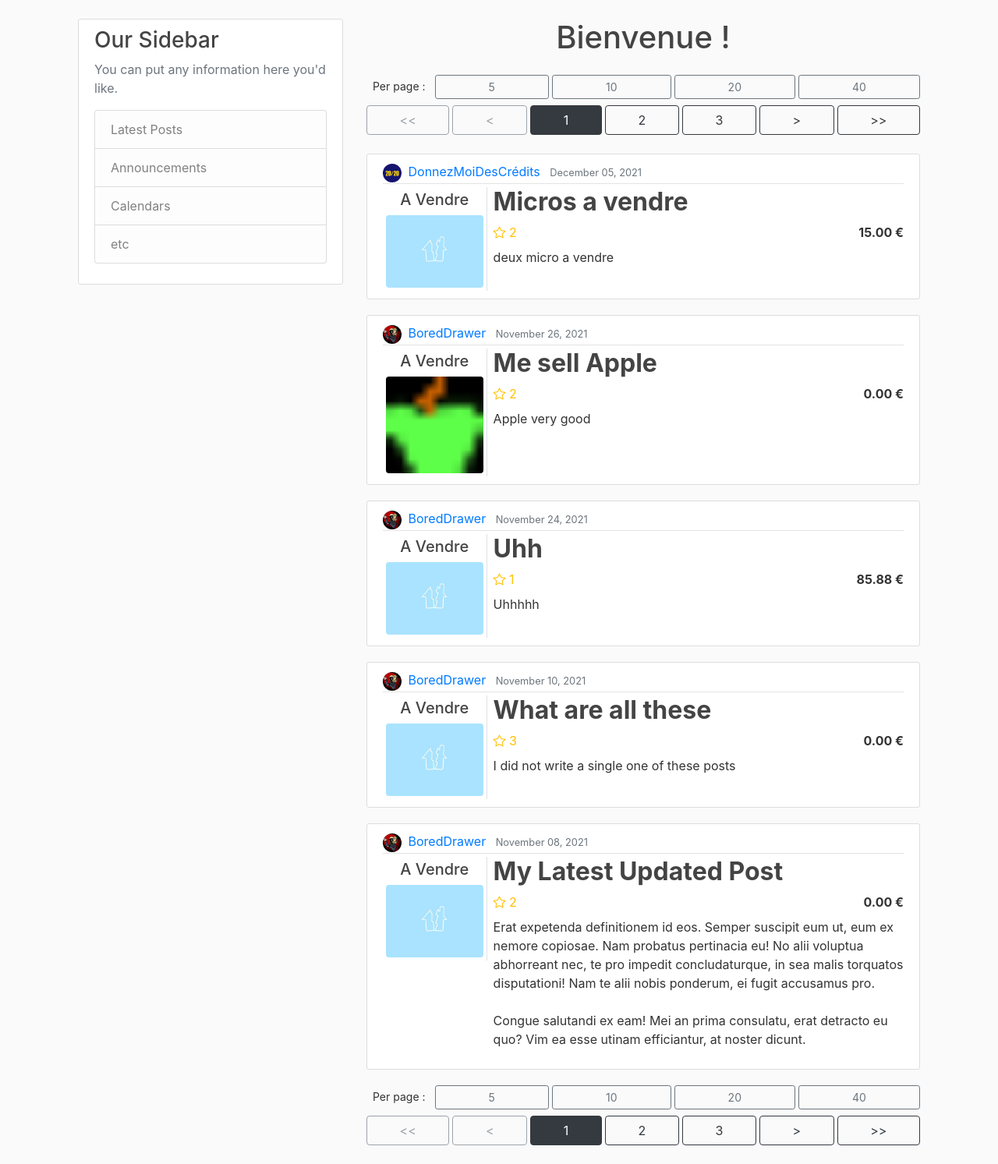
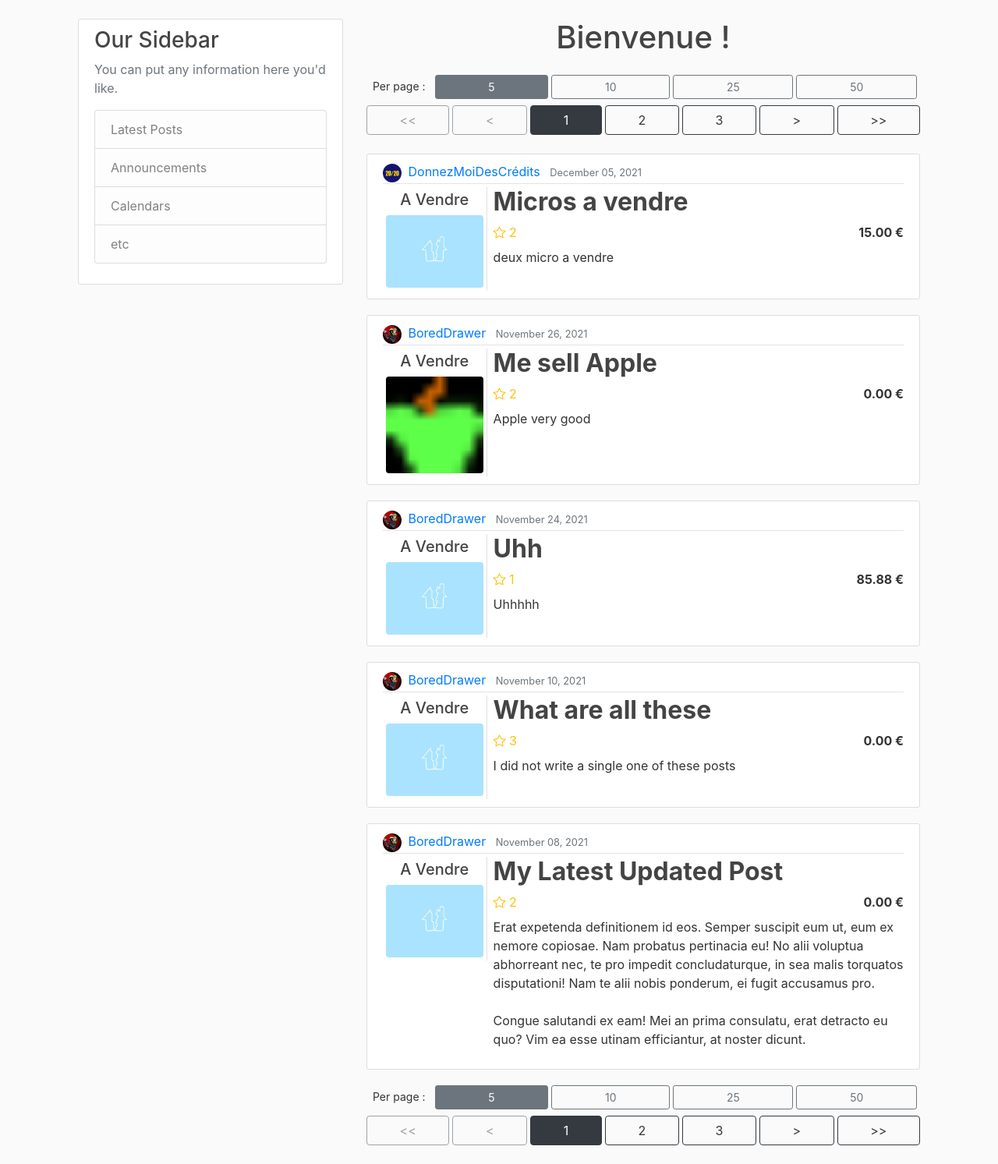
Before and after one commit to JessyEstTropCool/Q3-Projet-Web-HelbImmo, a Django app: page / in a window 1280 px wide. Shown: the part 56-1549 px from the top of the page at 78% size. Run offline with Django 3.2, Linux system fonts and the light colour scheme; data comes from the database, SQL or seed files in the repository; both versions use the stored data as it was after the commit; some libraries are stand-ins or nearby versions.

Commit message:
Amélioration pagination

```diff
--- a/HELBImmo/blog/templates/blog/base.html
+++ b/HELBImmo/blog/templates/blog/base.html
@@ -160,32 +160,11 @@
                 }
             });
 
-            /*for (let elem of document.getElementsByClassName('js-get'))
+            $('.js-map').each(function(compt, elem)
             {
-                let key = elem.getAttribute('data-key');
-                let value = elem.getAttribute('data-value');
 
-                if (key != null && value != null) console.log(key + " = " + value);
-            }*/
+            });
         });
-    </script>
-
-    <script>
-        /*const queryString = window.location.search;
-        let searchParams = new URLSearchParams(queryString);
-
-        for (let [key, value] of searchParams) {
-            console.log(key + " = " + value);
-        }
-
-        if ( searchParams.has('page') === true )
-        {
-            searchParams.set('page', 69);
-        }
-
-        for (let [key, value] of searchParams) {
-            console.log(key + " = " + value);
-        }*/
     </script>
     {% block scripts %}{% endblock %}
 </body>
--- a/HELBImmo/blog/templates/blog/subtemplates/pagination.html
+++ b/HELBImmo/blog/templates/blog/subtemplates/pagination.html
@@ -1,11 +1,13 @@
 {% if is_paginated %}
     <div class="d-flex flex-row mb-1">
         <span class="btn-sm mr-1">Per page : </span>
-        <a class="js-get btn btn-sm btn-outline-secondary flex-grow mb-1 mr-1" data-key="paginate_by" data-value="5">5</a>
-        <a class="js-get btn btn-sm btn-outline-secondary flex-grow mb-1 mr-1" data-key="paginate_by" data-value="10">10</a>
-
-        <a class="js-get btn btn-sm btn-outline-secondary flex-grow mb-1 mr-1" data-key="paginate_by" data-value="20">20</a>
-        <a class="js-get btn btn-sm btn-outline-secondary flex-grow mb-1" data-key="paginate_by" data-value="40">40</a>
+        {% for num in per_page_values %}
+            {% if page_obj.paginator.per_page == num %}
+                <a class="js-get btn btn-sm btn-secondary flex-grow mb-1 mr-1" data-key="paginate_by" data-value="{{ num }}">{{ num }}</a>
+            {% else %}
+                <a class="js-get btn btn-sm btn-outline-secondary flex-grow mb-1 mr-1" data-key="paginate_by" data-value="{{ num }}">{{ num }}</a>
+            {% endif %}
+        {% endfor %}
     </div>
     <div class="d-flex flex-row mb-4">
         {% if page_obj.has_previous %}
--- a/HELBImmo/blog/views.py
+++ b/HELBImmo/blog/views.py
@@ -30,6 +30,7 @@ class PaginatedMixin():
         except EmptyPage:
             page_obj = paginator.page(paginator.num_pages)
 
+        context['per_page_values'] = [5, 10, 25, 50]
         context['paginator'] = paginator
         context['page_obj'] = page_obj
         context[self.context_object_name] = page_obj
```
Also changed, not shown: HELBImmo/db.sqlite3.
